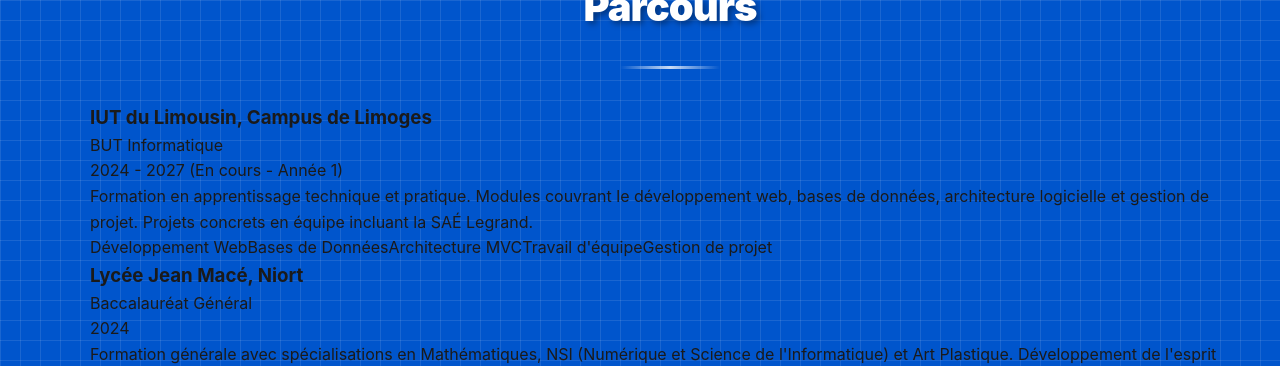
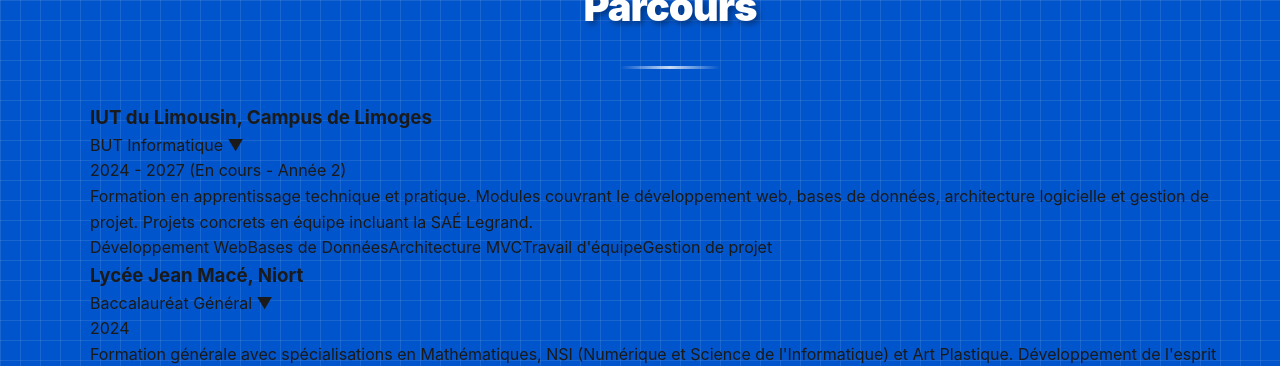
Before and after one commit to n-francais/Portfolio, a React (Vite) app: page / in a window 1280 px wide. Shown: the part 3900-4266 px from the top of the page. Built offline with nearby package versions, Linux system fonts and the light colour scheme; the HTML template or start-up script is replaced by a standard one.

Commit message:
Add interactive education specialties - click to expand/collapse

```diff
--- a/src/components/Education.jsx
+++ b/src/components/Education.jsx
@@ -1,9 +1,13 @@
+import { useState } from "react";
+
 export default function Education() {
+  const [expandedIndex, setExpandedIndex] = useState(null);
+
   const education = [
     {
       school: "IUT du Limousin, Campus de Limoges",
       degree: "BUT Informatique",
-      period: "2024 - 2027 (En cours - Année 1)",
+      period: "2024 - 2027 (En cours - Année 2)",
       description:
         "Formation en apprentissage technique et pratique. Modules couvrant le développement web, bases de données, architecture logicielle et gestion de projet. Projets concrets en équipe incluant la SAÉ Legrand.",
       specialties: [
@@ -30,6 +34,10 @@ export default function Education() {
     },
   ];
 
+  const toggleExpand = (idx) => {
+    setExpandedIndex(expandedIndex === idx ? null : idx);
+  };
+
   return (
     <section id="education" className="education">
       <div className="container">
@@ -40,13 +48,27 @@ export default function Education() {
             <div key={idx} className="education-item">
               <div className="education-marker"></div>
 
-              <div className="education-content">
+              <div
+                className={`education-content ${
+                  expandedIndex === idx ? "expanded" : ""
+                }`}
+              >
                 <h3>{edu.school}</h3>
-                <p className="degree">{edu.degree}</p>
+                <p
+                  className="degree clickable"
+                  onClick={() => toggleExpand(idx)}
+                  title="Cliquez pour voir les compétences"
+                >
+                  {edu.degree} <span className="expand-icon">▼</span>
+                </p>
                 <p className="period">{edu.period}</p>
                 <p className="description">{edu.description}</p>
 
-                <div className="education-specialties">
+                <div
+                  className={`education-specialties ${
+                    expandedIndex === idx ? "visible" : "hidden"
+                  }`}
+                >
                   {edu.specialties.map((specialty, i) => (
                     <span key={i} className="specialty-pill">
                       {specialty}
--- a/src/styles/index.css
+++ b/src/styles/index.css
@@ -711,6 +711,48 @@ section h2::after {
   border: 1px solid var(--primary-light);
 }
 
+/* Interactive education specialties */
+.education-content .degree.clickable {
+  cursor: pointer;
+  display: flex;
+  align-items: center;
+  gap: 0.5rem;
+  transition: var(--transition);
+  user-select: none;
+}
+
+.education-content .degree.clickable:hover {
+  color: var(--primary-light);
+}
+
+.expand-icon {
+  display: inline-block;
+  font-size: 0.7rem;
+  transition: transform 0.3s ease;
+}
+
+.education-content.expanded .expand-icon {
+  transform: rotate(180deg);
+}
+
+.education-specialties {
+  max-height: 500px;
+  overflow: hidden;
+  transition: all 0.4s ease;
+}
+
+.education-specialties.hidden {
+  max-height: 0;
+  opacity: 0;
+  margin-top: 0;
+}
+
+.education-specialties.visible {
+  max-height: 500px;
+  opacity: 1;
+  margin-top: 1.25rem;
+}
+
 /* ============================================
    EXPERIENCE SECTION
    ============================================ */
```
